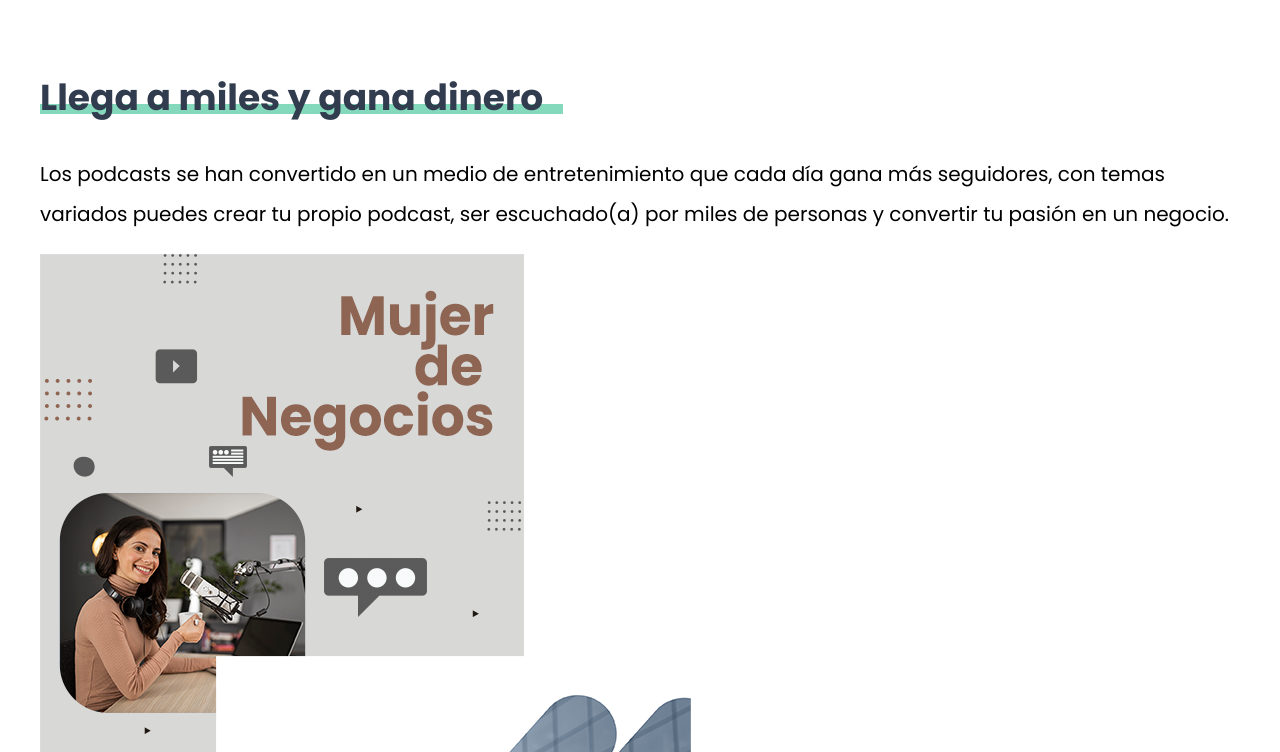
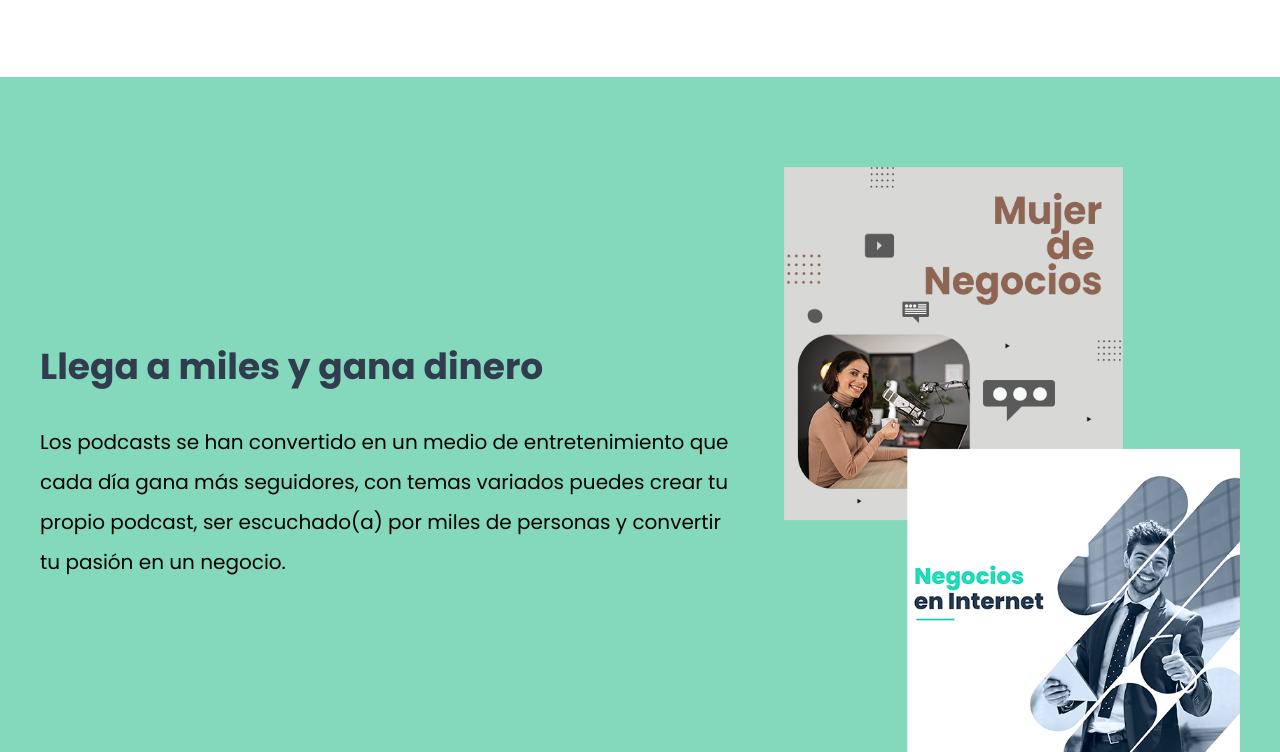
Before and after one commit to ManuUSS/podcast-fm, a website: page index.html in a window 1280 px wide. Shown: the part 1248-2000 px from the top of the page. Drawn offline with nearby package versions, Linux system fonts and the light colour scheme; files that its build step writes are made by us from their sources; files whose address does not match are found by name.

Commit message:
new: benefits grid

```diff
--- a/src/scss/ui/_benefits.scss
+++ b/src/scss/ui/_benefits.scss
@@ -1,2 +1,28 @@
 @use 'base/vars';
 @use 'base/mixins';
+
+.benefits {
+    background-color: vars.$color_primary;
+    padding: 3rem 0;
+    @include mixins.tablet {
+        padding: 9rem 0;
+    }
+
+    &__grid {
+        @include mixins.tablet {
+            @include mixins.grid( 5, 4rem );
+            align-items: center;
+        }
+    }
+
+    &__content {
+        grid-column: 1 / 4;
+    }
+    &__image {
+        grid-column: 4 / 6;
+        transition: transform .3s ease-in-out;
+        &:hover {
+            transform: rotate(8deg) scale(1.1);
+        }
+    }
+}
--- a/src/scss/ui/_buttons.scss
+++ b/src/scss/ui/_buttons.scss
@@ -3,6 +3,4 @@
 
 .btn-primary {
     @include mixins.button( vars.$color_primary, vars.$color_secondary );
-
-
 }
--- a/src/scss/ui/_index.scss
+++ b/src/scss/ui/_index.scss
@@ -1,3 +1,4 @@
 @forward 'header';
 @forward 'buttons';
 @forward 'create';
+@forward 'benefits';
```
